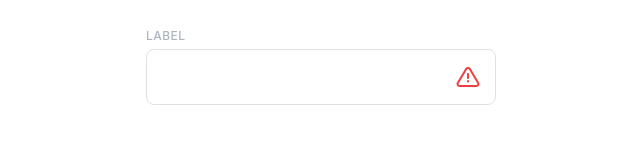
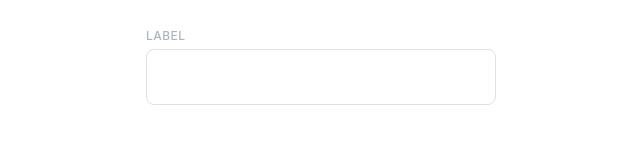
Before and after one commit to js-tasks-ru/htmlcss-20240614_el-dziu-ar, a website: page 07-lection5/04-input/index.html in a window 1280 px wide. Shown: the full height of the page, 319-959 px from the left. Drawn offline with Linux system fonts and the light colour scheme.

```diff
--- a/07-lection5/04-input/input.css
+++ b/07-lection5/04-input/input.css
@@ -45,7 +45,7 @@
     height: 24px;
 }
 
-.input__icon_success{
+/* .input__icon_success{
     display: block;
     background-image: url(/assets/images/Input/check-circle.svg);
 }
@@ -53,4 +53,4 @@
 .input__icon_error{
     display: block;
     background-image: url(/assets/images/Input/alert-triangle.svg);
-}
+} */
```
